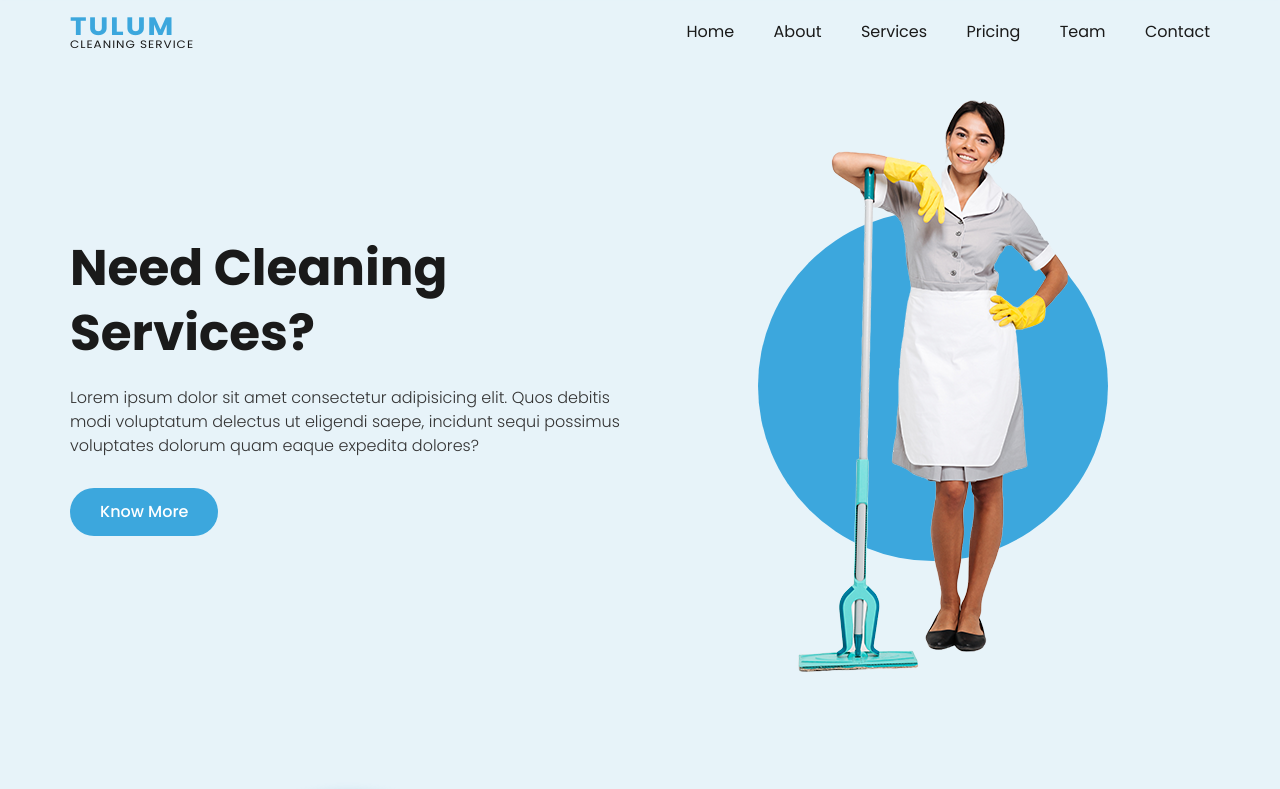
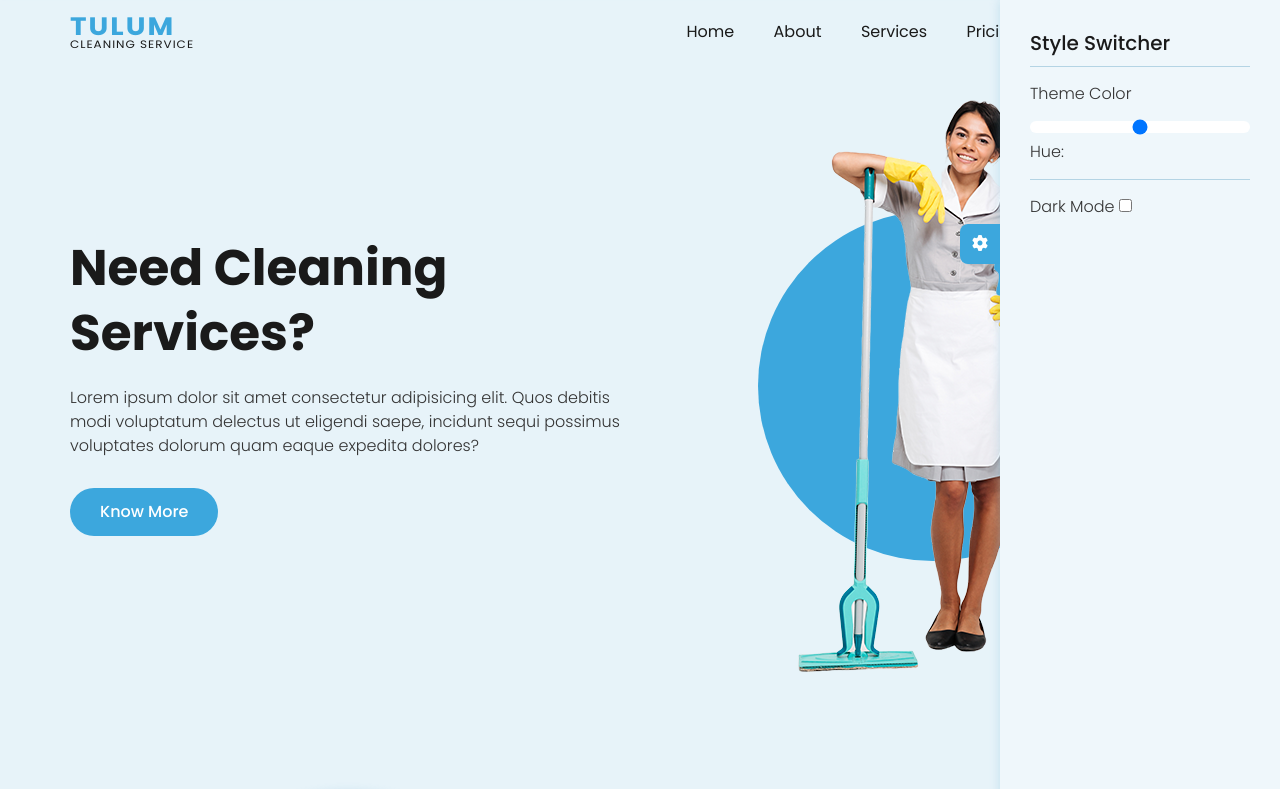
Before and after one commit to francoasevey/cleaning-service-website, a plain HTML site: page index.html in a window 1280 px wide. Shown: the top 789 px of the page. Drawn offline with Linux system fonts and the light colour scheme.

Commit message:
style switcher

```diff
--- a/css/style-switcher.css
+++ b/css/style-switcher.css
@@ -0,0 +1,47 @@
+.style-switcher{
+    position: fixed;
+    right: 0;
+    top: 0;
+    z-index: 10;
+    width: 280px;
+    height: 100%;
+    box-shadow: var(--shadow);
+}
+.style-switcher-main{
+    height: 100%;
+    background-color: var(--bg-color);
+    padding: 30px;
+    overflow-y: auto;
+}
+.style-switcher-toggler{
+    height: 40px;
+    width: 40px;
+    background-color: var(--main-color);
+    color: var(--text-white);
+    font-size: var(--fs-md);
+    position: absolute;
+    left: -40px;
+    top: 28%;
+    border-radius: 8px 0 0 8px;
+    border: none;
+}
+.style-switcher h2{
+    text-transform: capitalize;
+    font-size: var(--fs-xl);
+    font-weight: 500;
+    padding: 0 0 10px;
+}
+.style-switcher-item{
+    padding: 15px 0;
+    border-top: 1px solid var(--border-color);
+}
+.style-switcher-item p{
+    margin-bottom: 10px;
+}
+.hue-slider{
+    -webkit-appearance: none;
+    width: 100%;
+    outline: none;
+    height: 12px;
+    border-radius: 6px;
+}
--- a/index.html
+++ b/index.html
@@ -292,6 +292,29 @@
 
   </div>
 
+  <div class="style-switcher js-style-switcher">
+    <button type="button" class="style-switcher-toggler js-style-switcher-toggler">
+      <i class="fas fa-cog"></i>
+    </button>
+    <div class="style-switcher-main">
+      <h2>style switcher</h2>
+      <div class="style-switcher-item">
+        <p>Theme Color</p>
+        <div class="theme-color">
+          <input type="range" min="0" max="360" class="hue-slider js-hue-slider">
+          <div class="hue">Hue: <span class="js-hue"></span></div>
+        </div>
+      </div>
+      <div class="style-switcher-item">
+        <label class="form-switch">
+          <span>Dark Mode</span>
+          <input type="checkbox" class="js-dark-mode">
+          <div class="box"></div>
+        </label>
+      </div>
+    </div>
+  </div>
+
 <script src="js/aos.js"></script>
 <script src="js/main.js"></script>
 <script src="js/style-switcher.js"></script>
```
